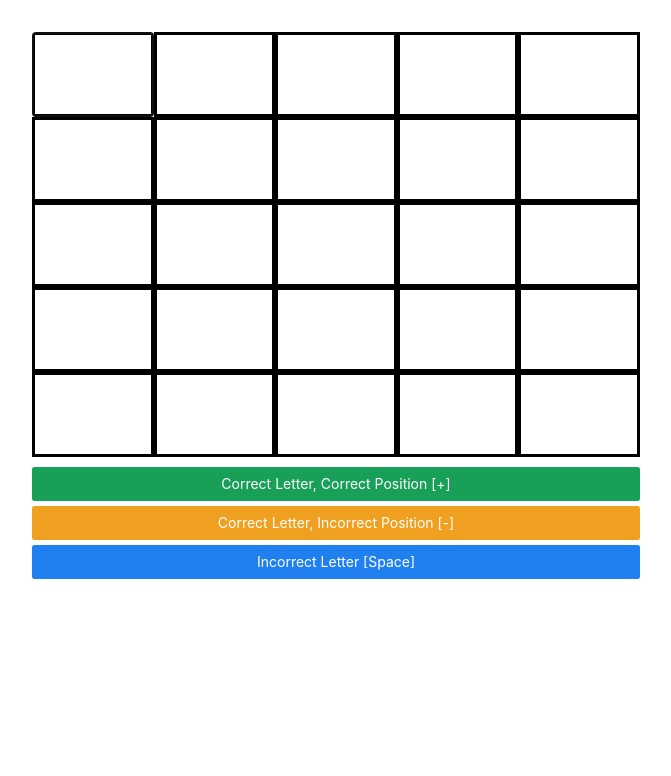
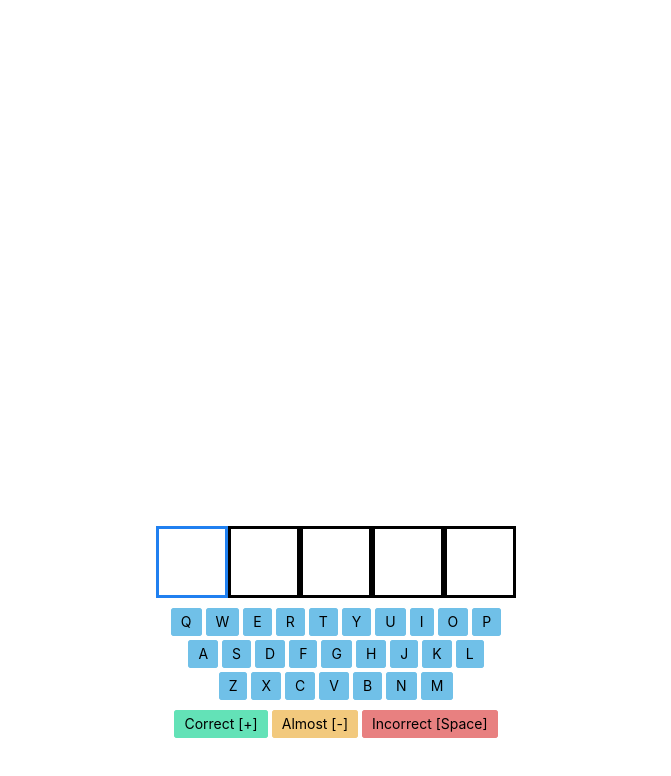
Before and after one commit to devanhurst/manual-lingo, a Vue app: page / in a window 1280 px wide. Shown: the top 776 px of the page, without its empty margins (304-975 px from the left). Built offline with nearby package versions, Linux system fonts and the light colour scheme.

Commit message:
Upgrade to feel more wordley

```diff
--- a/src/App.vue
+++ b/src/App.vue
@@ -1,51 +1,53 @@
 <script setup>
 import { ref } from "vue";
-import { NButton } from "naive-ui";
+import { NConfigProvider, darkTheme } from "naive-ui";
+import Keyboard from "./components/Keyboard.vue";
+import Letter from "./components/Letter.vue";
 
-const currentLetter = ref(1);
+const currentGuessIndex = ref(0);
+const currentLetterIndex = ref(0);
+const wordLength = 5;
+
+const emptyGuess = {
+  correctLetter: false,
+  correctPosition: false,
+  value: "",
+};
+
+const generateNewGuess = () => new Array(wordLength).fill({ ...emptyGuess });
+
+const guesses = ref([generateNewGuess()]);
 
 const moveToNextLetter = () => {
-  if (currentLetter.value < 26) {
-    currentLetter.value++;
+  if (currentLetterIndex.value < wordLength - 1) {
+    currentLetterIndex.value++;
   }
-  focusOnCurrentLetter();
 };
 
 const moveToPreviousLetter = () => {
-  if (currentLetter.value > 1) {
-    currentLetter.value--;
+  if (currentLetterIndex.value > 0) {
+    currentLetterIndex.value--;
   }
-  focusOnCurrentLetter();
 };
 
-const moveToLetterAbove = () => {
-  if (currentLetter.value > 5) {
-    currentLetter.value -= 5;
+const moveToPreviousGuess = () => {
+  if (currentGuessIndex.value > 0) {
+    currentGuessIndex.value -= 1;
   }
-  focusOnCurrentLetter();
 };
 
-const moveToLetterBelow = () => {
-  if (currentLetter.value < 21) {
-    currentLetter.value += 5;
+const moveToNextGuess = () => {
+  if (currentGuessIndex.value === guesses.value.length - 1) {
+    guesses.value.push(generateNewGuess());
   }
-  focusOnCurrentLetter();
+
+  if (currentGuessIndex.value < guesses.value.length - 1) {
+    currentGuessIndex.value += 1;
+  }
 };
 
 const moveToBeginningOfRow = () => {
-  currentLetter.value = Math.floor((currentLetter.value - 1) / 5) * 5 + 1;
-  focusOnCurrentLetter();
-};
-
-const focusOnCurrentLetter = () => {
-  const currentLetterInput = document.getElementById(
-    `letter-${currentLetter.value}`
-  );
-  currentLetterInput.select();
-};
-
-const handleClick = (event) => {
-  currentLetter.value = event.target.id.split("-")[1];
+  currentLetterIndex.value = 0;
 };
 
 const isAlphabetic = (key) => {
@@ -53,34 +55,70 @@ const isAlphabetic = (key) => {
 };
 
 const markAsCorrect = () => {
-  const currentLetterInput = document.getElementById(
-    `letter-${currentLetter.value}`
-  );
-  currentLetterInput.classList.remove("almost");
-  currentLetterInput.classList.add("correct");
+  const existingGuess =
+    guesses.value[currentGuessIndex.value][currentLetterIndex.value];
+  guesses.value[currentGuessIndex.value][currentLetterIndex.value] = {
+    ...existingGuess,
+    correctLetter: true,
+    correctPosition: true,
+  };
 
+  if (currentLetterIndex.value === wordLength - 1) {
+    moveToNextGuess();
+    moveToBeginningOfRow();
+  } else {
     moveToNextLetter();
+  }
 };
 
 const markAsAlmost = () => {
-  const currentLetterInput = document.getElementById(
-    `letter-${currentLetter.value}`
-  );
-  currentLetterInput.classList.remove("correct");
-  currentLetterInput.classList.add("almost");
+  const existingGuess =
+    guesses.value[currentGuessIndex.value][currentLetterIndex.value];
+  guesses.value[currentGuessIndex.value][currentLetterIndex.value] = {
+    ...existingGuess,
+    correctLetter: true,
+    correctPosition: false,
+  };
 
+  if (currentLetterIndex.value === wordLength - 1) {
+    moveToNextGuess();
+    moveToBeginningOfRow();
+  } else {
     moveToNextLetter();
+  }
 };
 
 const markAsNothing = () => {
-  const currentLetterInput = document.getElementById(
-    `letter-${currentLetter.value}`
-  );
+  const existingGuess =
+    guesses.value[currentGuessIndex.value][currentLetterIndex.value];
+  guesses.value[currentGuessIndex.value][currentLetterIndex.value] = {
+    ...existingGuess,
+    correctLetter: false,
+    correctPosition: false,
+  };
 
-  currentLetterInput.classList.remove("correct");
-  currentLetterInput.classList.remove("almost");
+  if (currentLetterIndex.value === wordLength - 1) {
+    moveToNextGuess();
+    moveToBeginningOfRow();
+  } else {
+    moveToNextLetter();
+  }
+};
 
-  moveToNextLetter();
+const setLetter = (letter) => {
+  const existingGuess =
+    guesses.value[currentGuessIndex.value][currentLetterIndex.value];
+  guesses.value[currentGuessIndex.value][currentLetterIndex.value] = {
+    ...existingGuess,
+    letter: letter.toUpperCase(),
+  };
+};
+
+const resetGame = () => {
+  guesses.value = [generateNewGuess()];
+
+  currentGuessIndex.value = 0;
+  currentLetterIndex.value = 0;
 };
 
 const handleKeydown = (event) => {
@@ -88,11 +126,11 @@ const handleKeydown = (event) => {
 
   const keyCode = event.keyCode;
   const key = event.key;
-  console.log(keyCode);
 
   if (isAlphabetic(key)) {
-    event.target.value = event.key.toUpperCase();
-    if (currentLetter.value % 5 === 0) {
+    setLetter(key);
+
+    if (currentLetterIndex.value === wordLength - 1) {
       moveToBeginningOfRow();
     } else {
       moveToNextLetter();
@@ -100,114 +138,114 @@ const handleKeydown = (event) => {
     return;
   }
 
+  switch (keyCode) {
     // Backspace
-  if (keyCode === 8) {
-    event.target.value = "";
-
-    const currentLetterInput = document.getElementById(
-      `letter-${currentLetter.value}`
-    );
-    currentLetterInput.classList.remove("correct");
-    currentLetterInput.classList.remove("almost");
+    case 8: {
+      guesses.value[currentGuessIndex.value][currentLetterIndex.value] = {
+        correctLetter: false,
+        correctPosition: false,
+        letter: "",
+      };
 
       moveToPreviousLetter();
-    return;
+      break;
     }
-
-  // Mark as correct and move when pressing +=
-  if (keyCode === 187) {
+    //  +=
+    case 187: {
       markAsCorrect();
+      break;
     }
-
     // Mark as correct/incorrect when  -_
-  if (keyCode === 189) {
+    case 189: {
       markAsAlmost();
+      break;
     }
-
-  if (keyCode === 32) {
+    // Spacebar
+    case 32: {
       markAsNothing();
+      break;
     }
-
-  if (keyCode === 39) {
+    // Left arrow
+    case 37: {
+      moveToPreviousLetter();
+      break;
+    }
+    // Up arrow
+    case 38: {
+      moveToPreviousGuess();
+      break;
+    }
+    // Right arrow
+    case 39: {
       moveToNextLetter();
+      break;
     }
-
-  if (keyCode === 37) {
-    moveToPreviousLetter();
+    // Down arrow
+    case 40: {
+      moveToNextGuess();
+      break;
     }
-
-  if (keyCode === 38) {
-    moveToLetterAbove();
+    // ESC
+    case 27: {
+      resetGame();
+      break;
     }
-
-  if (keyCode === 40) {
-    moveToLetterBelow();
   }
 };
 
 setTimeout(() => {
-  focusOnCurrentLetter();
-}, 200);
+  document.addEventListener("keydown", handleKeydown);
+}, 100);
 </script>
 
 <template>
+  <n-config-provider :theme="darkTheme">
     <main>
+      <div class="game-wrapper">
         <div class="grid">
-      <input
-        v-for="i in 25"
-        :id="`letter-${i}`"
-        maxlength="1"
-        @keydown="handleKeydown"
-        @click="handleClick"
-        class="letter"
+          <div class="guess" v-for="(guess, guessIndex) in guesses">
+            <Letter
+              v-for="(letter, letterIndex) in guess"
+              :letter="letter.letter"
+              :correctPosition="letter.correctPosition"
+              :correctLetter="letter.correctLetter"
+              :selected="
+                currentGuessIndex === guessIndex &&
+                currentLetterIndex === letterIndex
+              "
             />
           </div>
+        </div>
 
-    <n-button class="button" type="success" @click="markAsCorrect"
-      >Correct Letter, Correct Position [+]</n-button
-    >
-    <n-button class="button" type="warning" @click="markAsAlmost"
-      >Correct Letter, Incorrect Position [-]</n-button
-    >
-    <n-button class="button" type="info" @click="markAsNothing"
-      >Incorrect Letter [Space]</n-button
-    >
+        <Keyboard :guesses="guesses" />
+      </div>
     </main>
+  </n-config-provider>
 </template>
 
 <style scoped>
 main {
-  margin: auto;
-  width: 50%;
+  display: flex;
+  justify-content: end;
+  align-items: end;
+  flex-direction: column;
+  height: 100vh;
+  padding-bottom: 20px;
 }
 
 .grid {
-  display: grid;
-  grid-template-columns: repeat(5, 20%);
-  grid-template-rows: repeat(5, 20%);
+  display: flex;
+  justify-content: center;
+  flex-direction: column;
   margin-bottom: 10px;
 }
-.letter {
-  font-size: 4rem;
-  text-align: center;
-  border: 3px solid black;
-  color: black;
+
+.guess {
+  display: flex;
+  justify-content: center;
+  flex-direction: row;
 }
 
-.letter.correct {
-  background-color: #18a058;
-  color: white;
-}
-
-.letter.almost {
-  background-color: #f0a020;
-  color: white;
-}
-
-.letter.nothing {
-  background-color: #2080f0;
-  color: white;
-}
 .button {
   width: 100%;
   margin-bottom: 5px;
--- a/src/assets/main.css
+++ b/src/assets/main.css
@@ -1,9 +1,7 @@
 @import "./base.css";
 
 #app {
-  max-width: 1280px;
-  margin: 0 auto;
-  padding: 2rem;
-
+  display: flex;
+  justify-content: center;
   font-weight: normal;
 }
--- /dev/null
+++ b/src/components/Keyboard.vue
@@ -0,0 +1,63 @@
+<script setup>
+import KeyboardKey from "./KeyboardKey.vue";
+
+const props = defineProps(["guesses"]);
+</script>
+
+<template>
+  <div class="keyboard">
+    <div class="keyboard-row">
+      <KeyboardKey :guesses="guesses" keyCode="81" label="Q" />
+      <KeyboardKey :guesses="guesses" keyCode="87" label="W" />
+      <KeyboardKey :guesses="guesses" keyCode="69" label="E" />
+      <KeyboardKey :guesses="guesses" keyCode="82" label="R" />
+      <KeyboardKey :guesses="guesses" keyCode="84" label="T" />
+      <KeyboardKey :guesses="guesses" keyCode="89" label="Y" />
+      <KeyboardKey :guesses="guesses" keyCode="85" label="U" />
+      <KeyboardKey :guesses="guesses" keyCode="73" label="I" />
+      <KeyboardKey :guesses="guesses" keyCode="79" label="O" />
+      <KeyboardKey :guesses="guesses" keyCode="80" label="P" />
+    </div>
+    <div class="keyboard-row">
+      <KeyboardKey :guesses="guesses" keyCode="65" label="A" />
+      <KeyboardKey :guesses="guesses" keyCode="83" label="S" />
+      <KeyboardKey :guesses="guesses" keyCode="68" label="D" />
+      <KeyboardKey :guesses="guesses" keyCode="70" label="F" />
+      <KeyboardKey :guesses="guesses" keyCode="71" label="G" />
+      <KeyboardKey :guesses="guesses" keyCode="72" label="H" />
+      <KeyboardKey :guesses="guesses" keyCode="74" label="J" />
+      <KeyboardKey :guesses="guesses" keyCode="75" label="K" />
+      <KeyboardKey :guesses="guesses" keyCode="76" label="L" />
+    </div>
+    <div class="keyboard-row">
+      <KeyboardKey :guesses="guesses" keyCode="90" label="Z" />
+      <KeyboardKey :guesses="guesses" keyCode="88" label="X" />
+      <KeyboardKey :guesses="guesses" keyCode="67" label="C" />
+      <KeyboardKey :guesses="guesses" keyCode="86" label="V" />
+      <KeyboardKey :guesses="guesses" keyCode="66" label="B" />
+      <KeyboardKey :guesses="guesses" keyCode="78" label="N" />
+      <KeyboardKey :guesses="guesses" keyCode="77" label="M" />
+    </div>
+    <div class="keyboard-row controls">
+      <KeyboardKey keyCode="187" label="Correct [+]" type="success" />
+      <KeyboardKey keyCode="189" label="Almost [-]" type="warning" />
+      <KeyboardKey keyCode="32" label="Incorrect [Space]" type="error" />
+    </div>
+    <div class="keyboard-row controls">
+      <KeyboardKey keyCode="27" label="Reset [ESC]" type="default" />
+    </div>
+  </div>
+</template>
+
+<style scoped>
+.keyboard-row {
+  display: flex;
+  justify-content: center;
+  align-items: center;
+  margin-bottom: 4px;
+}
+
+.keyboard-row.controls {
+  margin-top: 10px;
+}
+</style>
--- /dev/null
+++ b/src/components/KeyboardKey.vue
@@ -0,0 +1,59 @@
+<script setup>
+import { NButton } from "naive-ui";
+import { computed } from "vue";
+const props = defineProps(["keyCode", "label", "type", "guesses"]);
+
+const handleClick = () => {
+  document.dispatchEvent(
+    new KeyboardEvent("keydown", { keyCode: props.keyCode, key: props.label })
+  );
+};
+
+const keyIsGuessed = () => {
+  return props.guesses.flat().some((letter) => {
+    return letter.letter === props.label;
+  });
+};
+
+const keyIsInCorrectPosition = () => {
+  return props.guesses.flat().some((letter) => {
+    return letter.letter === props.label && letter.correctPosition;
+  });
+};
+
+const keyIsInWord = () => {
+  return props.guesses.flat().some((letter) => {
+    return letter.letter === props.label && letter.correctLetter;
+  });
+};
+
+const type = computed(() => {
+  if (!props.guesses) return null;
+
+  if (keyIsInCorrectPosition()) {
+    return "success";
+  } else if (keyIsInWord()) {
+    return "warning";
+  } else if (keyIsGuessed()) {
+    return "default";
+  } else {
+    return "info";
+  }
+});
+</script>
+
+<template>
+  <n-button
+    class="keyboard-key"
+    :size="'small'"
+    :type="type || props.type || 'default'"
+    @click="handleClick"
+    >{{ label }}</n-button
+  >
+</template>
+
+<style scoped>
+.keyboard-key {
+  margin: 0 2px;
+}
+</style>
--- /dev/null
+++ b/src/components/Letter.vue
@@ -0,0 +1,45 @@
+<script setup>
+import { computed } from "vue";
+const props = defineProps([
+  "letter",
+  "selected",
+  "correctLetter",
+  "correctPosition",
+]);
+
+const borderColor = computed(() => {
+  if (props.selected) {
+    return "#2080f0";
+  }
+  return "black";
+});
+
+const backgroundColor = computed(() => {
+  if (props.correctPosition && props.correctLetter) {
+    return "#18a058";
+  } else if (props.correctLetter) {
+    return "#f0a020";
+  } else {
+    return "white";
+  }
+});
+</script>
+
+<template>
+  <div class="letter" :class="selected && 'selected'">{{ letter }}</div>
+</template>
+
+<style scoped>
+.letter {
+  display: flex;
+  justify-content: center;
+  align-items: center;
+  font-size: 3rem;
+  height: 4.5rem;
+  width: 4.5rem;
+  background-color: v-bind(backgroundColor);
+  max-width: 5rem;
+  border: 3px solid v-bind(borderColor);
+  color: black;
+}
+</style>
```
Lines whose indentation alone changed are shown as unchanged.
